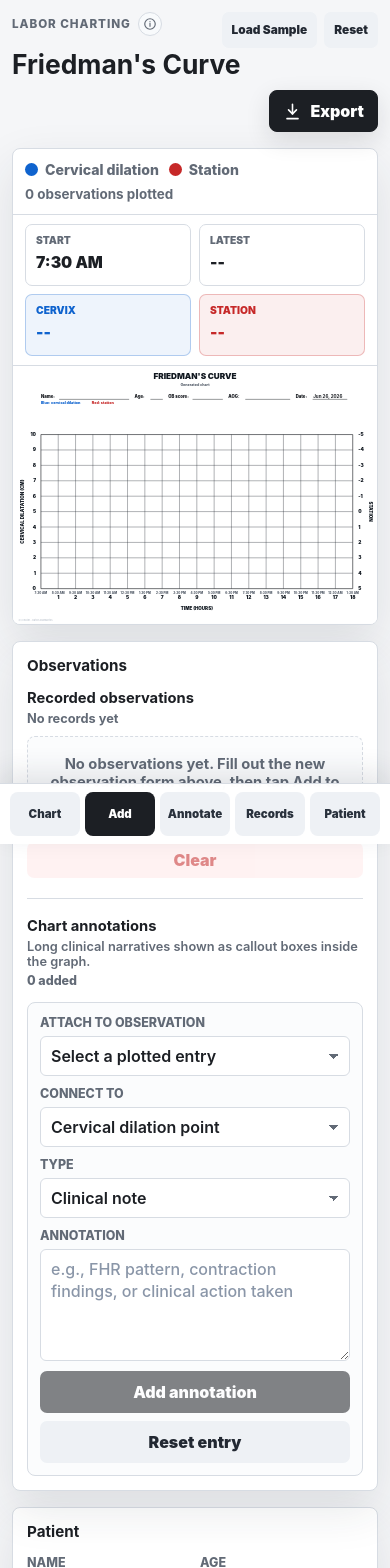
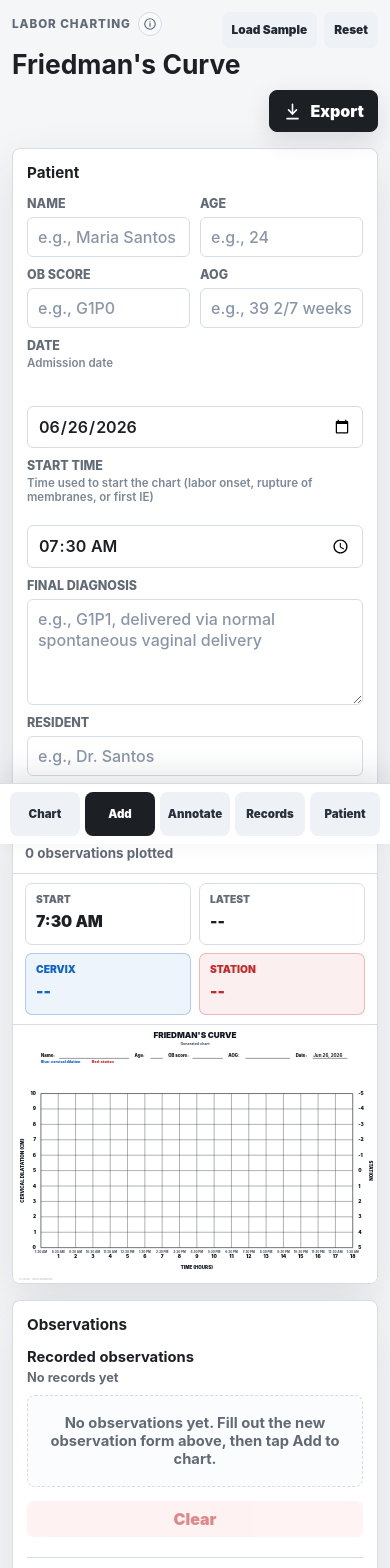
Before and after one commit to micahnut/friedmans-curve, a React (Vite) app: page / in a window 390 px wide. Shown: the top 1568 px of the page. Built offline with nearby package versions, Linux system fonts and the light colour scheme.

Commit message:
change order for mobile

```diff
--- a/src/styles.css
+++ b/src/styles.css
@@ -1826,15 +1826,15 @@ td select {
   }
 
   .patient-panel {
+    grid-row: 1;
+  }
+
+  .data-panel {
     grid-row: 3;
   }
 
-  .data-panel {
+  .chart-panel {
     grid-row: 2;
-  }
-
-  .chart-panel {
-    grid-row: 1;
   }
 
   .patient-grid {
```
Also changed, not shown: 4 other files (tests, documents, lock files or other folders).
